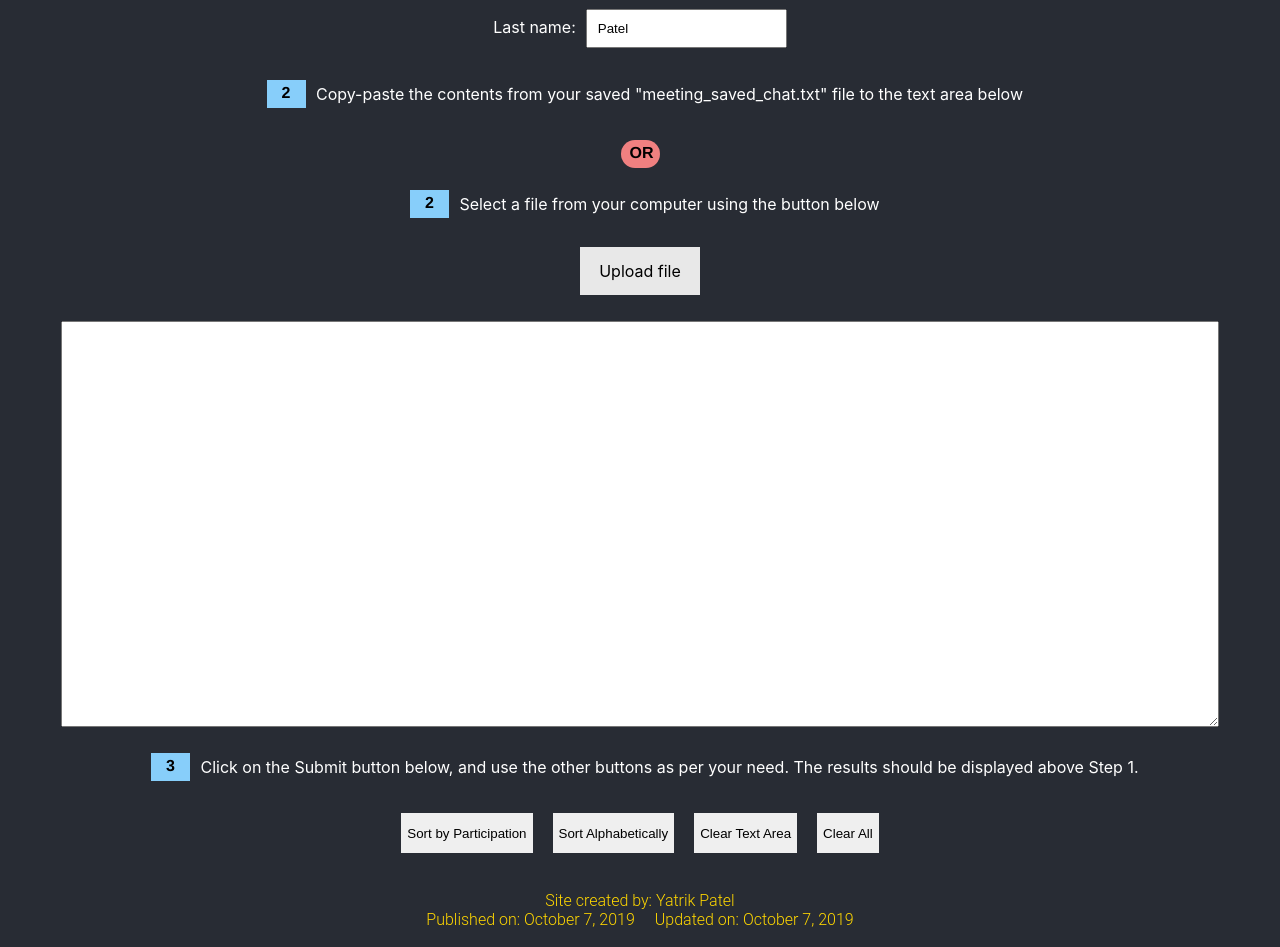
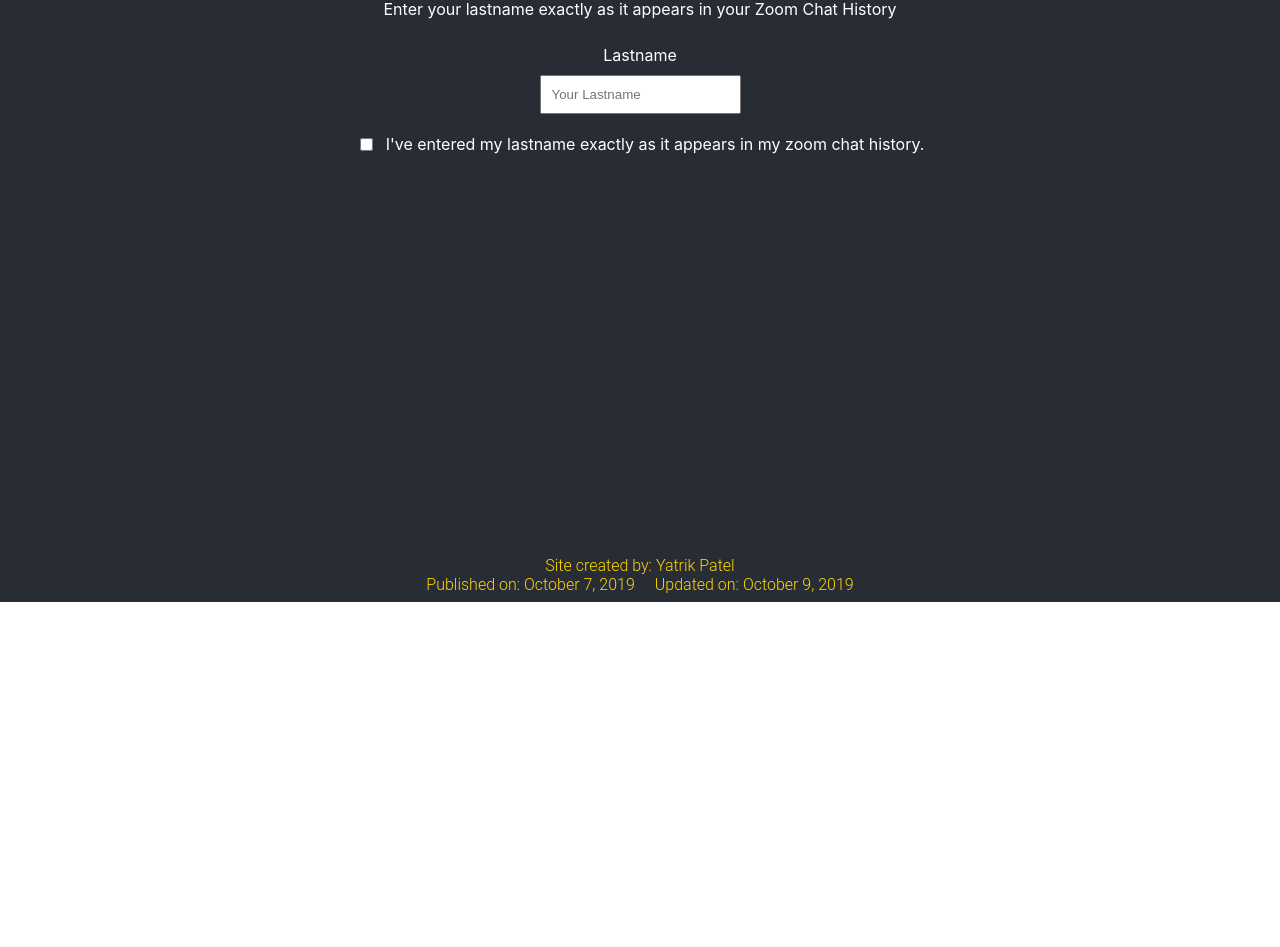
Before and after one commit to ytrkptl/zoom-chat-participation-counter, a React (Create React App) app: page / in a window 1280 px wide. Shown: the part 198-1145 px from the top of the page. After the commit the page ends 800 px from the top, so only its background shows below. Built offline with nearby package versions, Linux system fonts and the light colour scheme.

Commit message:
moved IntroBanner in Participation Counter, added support for multiple files, added stripes to table

```diff
--- a/src/App.css
+++ b/src/App.css
@@ -2,11 +2,10 @@
   text-align: center;
   background-color: #282c34;
   min-height: 100vh;
-  display: flex;
-  flex-direction: column;
-  align-items: center;
-  justify-content: flex-start;
+  width: 100%;
   color: white;
-  padding: 10px;
-  /* padding-bottom: 50px; */
+  padding: 10px auto;
+  overflow-y: none;
+  display: grid;
+  grid-template-rows: 60px 1fr 54px;
 }
--- a/src/components/Footer/Footer.css
+++ b/src/components/Footer/Footer.css
@@ -4,16 +4,17 @@
   flex-direction: column;
   justify-content: center;
   align-items: center;
-	font-family: 'Roboto', 'sans';
+  font-family: "Roboto", "sans";
   font-weight: 300;
   color: #ffd700;
   padding: 20px;
   margin: 0;
   margin-top: 20px;
-  position: relative;
+  position: fixed;
   background-color: #282c34;
   width: 100%;
   height: 54px;
+  bottom: 0;
 }
 .footerDiv p {
   margin: 0px;
--- a/src/components/Footer/Footer.jsx
+++ b/src/components/Footer/Footer.jsx
@@ -7,7 +7,7 @@ const Footer = () => {
 				<p>Site created by: Yatrik Patel</p>
 				<div className="footerChildDiv">
 					<p>Published on: October 7, 2019</p>
-					<p>Updated on: October 7, 2019</p>
+					<p>Updated on: October 9, 2019</p>
 				</div>
 			</div>
 	);
--- a/src/components/Header/Header.css
+++ b/src/components/Header/Header.css
@@ -4,8 +4,9 @@
   align-items: center;
   position: fixed;
   top: 0;
+  left: 0;
+  right: 0;
   height: 60px;
-  z-index: 1;
   background-color: #282c34;
   width: 100%;
 }
--- a/src/components/IntroBanner/IntroBanner.css
+++ b/src/components/IntroBanner/IntroBanner.css
@@ -1,8 +1,7 @@
 .readable-background {
   background: #e8e8e8;
-  width: 100vw;
+  width: 100%;
   box-sizing: border-box;
-  margin-top: 60px;
   display: grid;
   grid-template-rows: auto 1fr;
 }
--- a/src/components/ParticipationCounter/ParticipationCounter.css
+++ b/src/components/ParticipationCounter/ParticipationCounter.css
@@ -1,3 +1,12 @@
+.participation-counter-container {
+  min-height: calc(100vh - 150px);
+  overflow-y: scroll;
+  width: 100vw;
+  margin-top: 60px;
+  /* left: 0;
+  right: 0; */
+}
+
 .table-div {
   margin-top: 20px;
   margin-bottom: 20px;
@@ -30,6 +39,9 @@
   display: flex;
   justify-content: center;
   align-items: center;
+  flex-direction: column;
+  margin-top: 30px;
+  margin-bottom: 10px;
 }
 
 .step-and-text-div:first-child {
@@ -43,36 +55,69 @@
 
 .step {
   margin: 10px;
-  padding-top: 4px;
-  padding-bottom: 4px;
-  padding-left: 9px;
-  padding-right: 10px;
-  width: 20px;
-  height: 20px;
+  padding: 4px 10px;
   background: lightskyblue;
   color: black;
   font-weight: bold;
-  font-family: 'Franklin Gothic Medium', 'Arial Narrow', Arial, sans-serif;
+  font-family: "Franklin Gothic Medium", "Arial Narrow", Arial, sans-serif;
 }
 
 .or {
   background: lightcoral;
   border-radius: 50px;
   margin: auto;
-  margin-top: 10px;
-  margin-bottom: 10px;
+  margin-top: -10px;
+  margin-bottom: 20px;
+  width: 30px;
+}
+
+.name-label-div {
+  display: flex;
+  justify-content: center;
+  align-items: center;
+  flex-direction: column;
+  width: 300px;
+  margin: auto;
 }
 
 .name-label-div label {
-  padding-right: 10px;
-}
-.name-label-div input[type=text] {
-  padding: 10px;
-  margin-top:10px;
+  padding: 0px;
 }
 
-.name-label-div input[type=text]::placeholder {
+.name-label-div input[type="text"] {
+  padding: 10px;
+  margin: 10px;
+}
+
+/* .name-label-div input[type=text]::placeholder {
   color: rgb(10, 10, 10);
+} */
+
+.required-highlight {
+  border: 2px solid red;
+}
+
+.lastname-error {
+  color: red;
+  margin-top: 0;
+  padding: 0;
+  grid-column: 2;
+  grid-row: 2;
+  /* background: white; */
+}
+
+.textarea-div {
+  display: grid;
+  justify-content: center;
+  align-items: center;
+  grid-template-rows: auto 24px;
+}
+
+.textarea-error {
+  color: red;
+  margin-top: 0;
+  padding: 0;
+  /* background: white; */
 }
 
 .file-upload-div {
@@ -121,6 +166,7 @@
   height: 40px;
   width: auto;
   border: none;
+  background-color: #32CD32;
 }
 
 .clear-textarea-button {
@@ -159,13 +205,46 @@ th {
 tr {
   border-bottom: 1px solid lightgray;
 }
-th:first-child, td {
+
+tr:nth-child(even) {
+  background-color: lightgray;
+}
+
+
+th:first-child,
+td {
   border-right: 1px solid gray;
 }
-th, td {
+th,
+td {
   padding: 4px 15px;
   color: black;
 }
+
+.lastname-disable {
+  opacity: 0.5;
+  /* pointer-events: none; */
+  cursor: not-allowed;
+}
+
+.stepClass2 {
+  visibility: hidden;
+}
+
+.checkbox-div {
+  display: flex;
+  justify-content: center;
+  align-items: center;
+  margin: auto;
+  margin-top: 10px;
+  max-width: 600px;
+}
+
+.checkbox-div label {
+  margin-left: 10px;
+}
+
+
 
 @media screen and (max-width: 600px) {
   .step-and-text-div {
--- a/src/components/ParticipationCounter/ParticipationCounter.jsx
+++ b/src/components/ParticipationCounter/ParticipationCounter.jsx
@@ -1,28 +1,43 @@
-import React, { useState, useRef } from 'react'
-import './ParticipationCounter.css';
+import React, { useState, useRef } from "react";
+import IntroBanner from "../IntroBanner/IntroBanner";
+import "./ParticipationCounter.css";
 
 const ParticipationCounter = () => {
-
-  let [sortedArray, updateSortedArray] = useState(null);
-  let [lastname, updateLastname] = useState('Patel');
-  let [results, showResults] = useState(false);
-  let textareaRef = useRef();
+  const [sortedArray, updateSortedArray] = useState(null);
+  const [lastname, updateLastname] = useState("");
+  const [results, showResults] = useState(false);
+  const [lastnameError, updateLastnameError] = useState(null);
+  const [textareaError, updateTextareaError] = useState(null);
+  const [stepCounter, setStepCounter] = useState(1);
+  const checkboxRef = useRef()
+  const lastnameRef = useRef()
+  const textareaRef = useRef()
+  let textareaContent = ""
 
   // source: http://chrisjopa.com/2016/04/21/counting-word-frequencies-with-javascript/
   const readData = () => {
     // if (err) throw err;
     let data = textareaRef.current.value;
-    if (data===null || data===undefined || data==='') { return }
-    // var wordsArray = splitByWords(data);
-    // var wordsMap = createWordMap(wordsArray);
-    // var finalWordsArray = sortByCount(wordsMap);
-    // var filteredFinalWordsArray = finalWordsArray;
+    if (data === null || data === undefined || data === "") {
+      return;
+    }
+    if (lastname !== "" && data.indexOf(`${lastname}`) === -1) {
+      showError(
+        "No such last name was found in the uploaded text or file",
+        "name-label-div-id"
+      );
+      return;
+    }
 
     let resultsArray = hasCertainPattern(data);
     let wordmappp = createWordMap(resultsArray);
     let anotherArray = sortByCount(wordmappp);
     updateSortedArray(anotherArray);
-    showResults(true)
+    document
+      .getElementById("lastname-input")
+      .classList.remove("required-highlight");
+    updateLastnameError(null);
+    showResults(true);
 
     return anotherArray;
     /*
@@ -31,19 +46,16 @@ const ParticipationCounter = () => {
         { name: 'again', total: 7 },
         { name: 'away', total: 7 },
         ... ]
-      The word "he" appears the most in the file 10 times
     */
-
   };
 
-  const splitByLine = (text) => {
+  const splitByLine = text => {
     // split string by lines
     var linesArray = text.split(/\n/);
     return linesArray;
-  }
+  };
 
-  const createWordMap = (wordsArray) =>{
-
+  const createWordMap = wordsArray => {
     // create map for word counts
     var wordsMap = {};
     /*
@@ -62,106 +74,223 @@ const ParticipationCounter = () => {
     });
 
     return wordsMap;
-  }
+  };
 
-  const sortByCount = (wordsMap) => {
+  const sortByCount = wordsMap => {
     // sort by count in descending order
     var finalWordsArray = [];
-    finalWordsArray = Object.keys(wordsMap).map(function(key) {
+    finalWordsArray = Object.keys(wordsMap).map(function (key) {
       return {
         name: key,
         total: wordsMap[key]
       };
     });
 
-    finalWordsArray.sort(function(a, b) {
+    finalWordsArray.sort(function (a, b) {
       return b.total - a.total;
     });
 
     return finalWordsArray;
-  }
+  };
 
   // source: https://ourcodeworld.com/articles/read/764/how-to-sort-alphabetically-an-array-of-objects-by-key-in-javascript
-  const dynamicSort = (property) => {
+  const dynamicSort = property => {
     let sortOrder = 1;
 
-    if(property[0] === "-") {
+    if (property[0] === "-") {
       sortOrder = -1;
       property = property.substr(1);
     }
 
-    return function (a,b) {
-      if(sortOrder === -1){
+    return function (a, b) {
+      if (sortOrder === -1) {
         return b[property].localeCompare(a[property]);
-      }else{
+      } else {
         return a[property].localeCompare(b[property]);
       }
-    }
-  }
+    };
+  };
 
   const sortByParticipation = () => {
     readData();
-  }
+  };
 
-  const sortAlphabetically = () => {
-    new Promise ((resolve, reject) => {
+  const sortAlphabetically = async () => {
+    new Promise((resolve, reject) => {
       let hmm = readData();
-      if (resolve) {
+      if (hmm) {
         let sortedAlphabetically = hmm.sort(dynamicSort("name"));
         updateSortedArray(sortedAlphabetically);
-      } else if (reject) {
-        console.log('not done')
+        resolve(true);
+      } else {
+        reject(false);
       }
     })
+      .then(value => {
+        if (value) {
+          scrollTo("table-div-id");
         }
+      })
+      .catch(err => console.log(err));
+  };
 
-  const hasCertainPattern = (data) => {
+  const hasCertainPattern = data => {
     const result = splitByLine(data);
-    let someArray = []
-    let fromIndex = result[0].indexOf('From');
+    let someArray = [];
+    let fromIndex = result[0].indexOf("From");
     for (let i = 0; i < result.length; i++) {
       let teacherNameIndex = result[i].indexOf(lastname) + lastname.length;
-      let sub = result[i].substring(fromIndex, teacherNameIndex)
+      let sub = result[i].substring(fromIndex, teacherNameIndex);
       someArray.push(sub);
     }
     return someArray;
-  }
+  };
 
   const clearTextArea = () => {
-    textareaRef.current.value = null;
-  }
+    textareaRef.current.value = ""
+  };
 
   const clearResults = () => {
     showResults(false);
     updateSortedArray(null);
-  }
+  };
 
   const clearAll = () => {
     clearTextArea();
     clearResults();
+    updateLastname("");
+    updateLastnameError("");
+    setStepCounter(1)
+    checkboxRef.current.checked = false
+    lastnameRef.current.readOnly = false
+    lastnameRef.current.classList.remove("lastname-disable")
+  };
+
+  const fileSelectedHandler = somefile => {
+    let reader = new FileReader();
+    reader.onloadend = () => {
+      const content = reader.result;
+      textareaRef.current.value = textareaRef.current.value + content
+    }
+    reader.readAsText(somefile);
+  };
+
+  const handleMultipleFilesReader = (event) => {
+    textareaContent = ""
+    Object.values(event.target.files).forEach(value => {
+      fileSelectedHandler(value)
+    })
+    event.target.value = ""
   }
 
-  const fileSelectedHandler = (somefile) => {
-    let reader;
+  const scrollTo = hashName => {
+    let parentRect = document.body.getBoundingClientRect();
+    let element = document.getElementById(hashName);
+    let rect = element.getBoundingClientRect();
+    let offset = rect.top - parentRect.top - 110;
+    window.scrollTo(0, offset);
+  };
 
-    const handleFileRead = () => {
-      const content = reader.result;
-      textareaRef.current.value = content;
+  const showError = (text, element) => {
+    if (text === null && element === "name-label-div-id") {
+      updateLastnameError(null);
+      document
+        .getElementById("lastname-input")
+        .classList.remove("required-highlight");
+    } else if (element === "name-label-div-id") {
+      updateLastnameError(text);
+      document
+        .getElementById("lastname-input")
+        .classList.add("required-highlight");
+      scrollTo(element);
+    } else if (text === null && element === "textarea-div-id") {
+      updateTextareaError(null);
+      document
+        .getElementById("textarea-id")
+        .classList.remove("required-highlight");
+    } else if (element === "textarea-div-id") {
+      updateTextareaError(text);
+      document
+        .getElementById("textarea-id")
+        .classList.add("required-highlight");
+      scrollTo(element);
+    } else {
+      updateLastnameError(null);
+      updateTextareaError(null);
+    }
+    return;
+  };
+
+  const updateLastnameHandler = lastname => {
+    return new Promise((resolve, reject) => {
+      updateLastname(lastname);
+      if (lastname === "") {
+        showError("Lastname is required", "name-label-div-id");
+        reject(false);
+        return;
+      } else {
+        resolve(true);
+      }
+    })
+      .then(value => {
+        if (value !== false) {
+          showError(null, "name-label-div-id");
+        }
+      })
+      .catch(err => console.log(err));
+  };
+
+  const updateTextareaHandler = text => {
+    return new Promise((resolve, reject) => {
+      if (text === "") {
+        showError("Text is required", "textarea-div-id");
+        reject(false);
+      } else {
+        textareaRef.current.value = text;
+        resolve(true);
+      }
+    })
+      .then(value => {
+        if (value) {
+          showError(null, "textarea-div-id");
+        }
+      })
+      .catch(err => console.log(err));
+  };
+
+  const updateCheckboxStatus = () => {
+    if (lastname !== "" && lastname !== undefined && lastname !== null && checkboxRef.current.checked) {
+      showError(null, "textarea-div-id");
+      lastnameRef.current.readOnly = true
+      lastnameRef.current.classList.add("lastname-disable")
+      setStepCounter(2)
+    } else {
+      showError("Lastname is required", "name-label-div-id");
+      lastnameRef.current.readOnly = false
+      lastnameRef.current.classList.remove("lastname-disable")
+      setStepCounter(1)
+    }
   }
 
-    reader = new FileReader();
-    reader.onloadend = handleFileRead;
-    reader.readAsText(somefile);
-  }
+  const handleSubmit = async () => {
+    await updateTextareaHandler(textareaRef.current.value);
+    await updateLastnameHandler(lastname)
+      .then(sortAlphabetically())
+      .catch(err => console.log(err));
+  };
 
   return (
-    <div>
-      {
-        results===true &&
-        <div className="table-div">
+    <div className="participation-counter-container">
+      <IntroBanner />
+      {results === true && (
+        <div className="table-div" id="table-div-id">
           <div className="buttons-above-table">
-            <button type="button" onClick={()=>sortByParticipation()}>Sort by Participation</button>
-            <button type="button" onClick={()=>sortAlphabetically()}>Sort Alphabetically</button>
+            <button type="button" onClick={() => sortAlphabetically()}>
+              Sort Alphabetically
+            </button>
+            <button type="button" onClick={() => sortByParticipation()}>
+              Sort by Participation
+            </button>
           </div>
           <table>
             <tbody>
@@ -169,57 +298,127 @@ const ParticipationCounter = () => {
                 <th>Name</th>
                 <th>Count</th>
               </tr>
-          {
-            sortedArray.map((el, index)=><tr key={index}><td>{el.name}</td><td>{el.total}</td></tr>)
-          }
+              {sortedArray.map((el, index) => (
+                <tr key={index}>
+                  <td>{el.name}</td>
+                  <td>{el.total}</td>
+                </tr>
+              ))}
             </tbody>
           </table>
-          <button className="clear-results-button" onClick={()=>clearResults()}>Clear Results</button>
+          <button
+            className="clear-results-button"
+            onClick={() => clearResults()}
+          >
+            Clear Results
+          </button>
         </div>
-      }
+      )}
       <div className="step-and-text-div">
-        <span className="step">1</span>
-        <p className="step-para-1">Enter your last name exactly as it appears in your Zoom Chat History</p>
+        <span className="step">Step 1</span>
+        <p className="step-para-1">
+          Enter your lastname exactly as it appears in your Zoom Chat History
+        </p>
       </div>
-      <div className="name-label-div">
-        <label htmlFor="lastname">Last name:</label>
-        <input type="text" name="lastname" placeholder="Patel" value={lastname} onChange={(event)=>updateLastname(event.target.value)}/>
+      <form>
+        <div className="name-label-div" id="name-label-div-id">
+          <label htmlFor="lastname">Lastname</label>
+          <input
+            ref={lastnameRef}
+            type="text"
+            required
+            name="lastname"
+            id="lastname-input"
+            placeholder="Your Lastname"
+            value={lastname}
+            onChange={event => updateLastnameHandler(event.target.value)}
+          />
+          {lastnameError && (
+            <div className="lastname-error">{lastnameError}</div>
+          )}
         </div>
-      <br/>
-      <div className="step-and-text-div step-div-2">
-        <span className="step">2</span>
-        <p className="step-para-1">Copy-paste the contents from your saved "meeting_saved_chat.txt" file to the text area below</p>
+        <div className="checkbox-div">
+          <input ref={checkboxRef} type="checkbox" id="lastname-confirm" name="lastname-confirm" onChange={() => updateCheckboxStatus()} />
+          <label htmlFor="lastname-confirm">{`I've entered my lastname exactly as it appears in my zoom chat history.`}</label>
+        </div>
+        <br />
+        <div className={`${stepCounter === 1 && "stepClass2"}`}>
+          <div
+            className={`step-and-text-div step-div-2 ${stepCounter === 1 &&
+              "stepClass2"}`}
+          >
+            <span className="step">Step 2</span>
+            <p className="step-para-1">
+              Copy-paste the contents from your saved "meeting_saved_chat.txt"
+              file to the text area below
+            </p>
           </div>
           <p className="step or">OR</p>
           <div className="step-and-text-div step-div-2">
-        <span className="step">2</span>
-        <p className="step-para-1">Select a file from your computer using the button below</p>
+            <span className="step">Step 2</span>
+            <p className="step-para-1">
+              Select a file from your computer using the button below
+            </p>
           </div>
           <div className="file-upload-div">
             <input
               className="file-upload-input"
-            onChange={(event)=>fileSelectedHandler(event.target.files[0])}
+              onChange={event => handleMultipleFilesReader(event)}
               type="file"
               name="text"
               multiple={true}
-            accept="text/plain"/>
+              accept="text/plain"
+            />
             <span className="file-upload-span">Upload file</span>
           </div>
-      <textarea ref={textareaRef} className="data" name="message"></textarea>
-      <br/>
+          <div className="textarea-div" id="textarea-div-id">
+            <textarea
+              ref={textareaRef}
+              id="textarea-id"
+              className="data"
+              required
+              name="message"
+              value={textareaContent}
+              onChange={event => updateTextareaHandler(event.target.value)}
+            ></textarea>
+            {textareaError && (
+              <div className="textarea-error">{textareaError}</div>
+            )}
+          </div>
+
+          <br />
           <div className="step-and-text-div step-div-3">
-        <span className="step">3</span>
+            <span className="step">Step 3</span>
             <p className="step-para-1">{`Click on the Submit button below, and use the other
         buttons as per your need. The results should be displayed above Step 1.`}</p>
           </div>
           <div className="buttons-div">
-        <button className="submit-button" type="button" onClick={()=>sortByParticipation()}>Sort by Participation</button>
-        <button className="submit-button" type="button" onClick={()=>sortAlphabetically()}>Sort Alphabetically</button>
-        <button className="clear-textarea-button" type="button" onClick={()=>clearTextArea()}>Clear Text Area</button>
-        <button className="clear-all-button" type="button" onClick={()=>clearAll()}>Clear All</button>
+            <button
+              className="submit-button"
+              type="button"
+              onClick={() => handleSubmit()}
+            >
+              Submit
+            </button>
+            <button
+              className="clear-textarea-button"
+              type="button"
+              onClick={() => clearTextArea()}
+            >
+              Clear Text Area
+            </button>
+            <button
+              className="clear-all-button"
+              type="button"
+              onClick={() => clearAll()}
+            >
+              Clear All
+            </button>
           </div>
         </div>
-  )
-}
+      </form>
+    </div>
+  );
+};
 
 export default ParticipationCounter;
```
Also changed, not shown: src/App.js (+6 -9 lines), 1 other file (tests, documents, lock files or other folders). Lines whose indentation alone changed are shown as unchanged.
